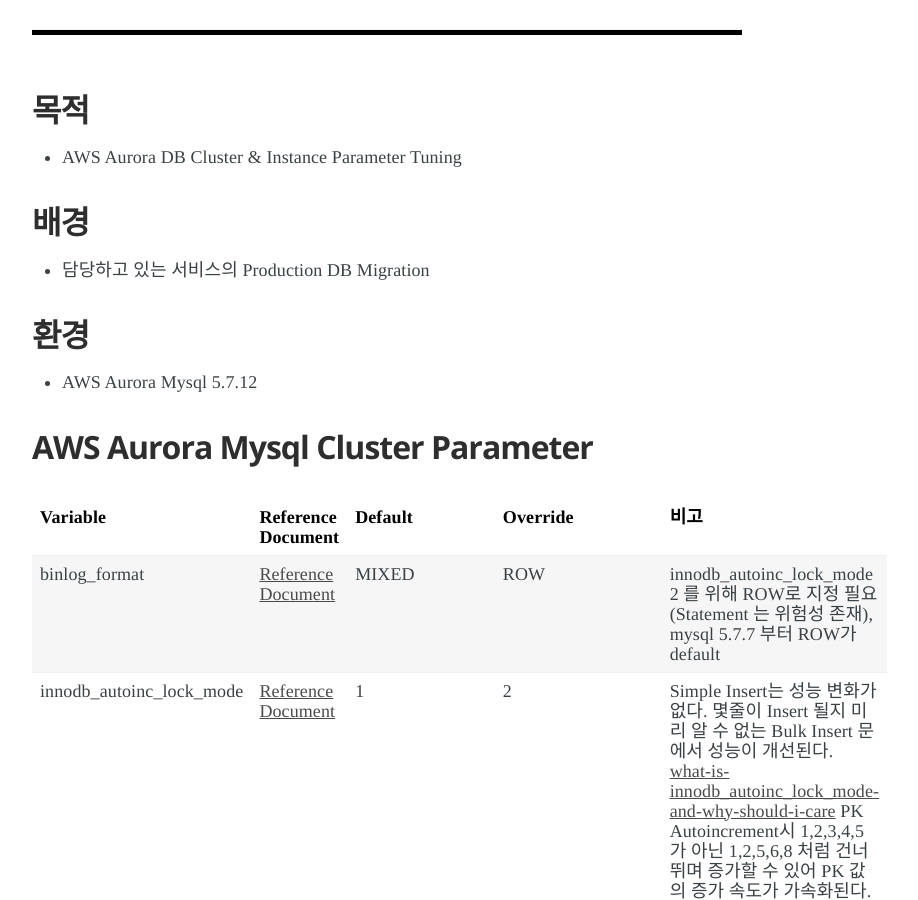
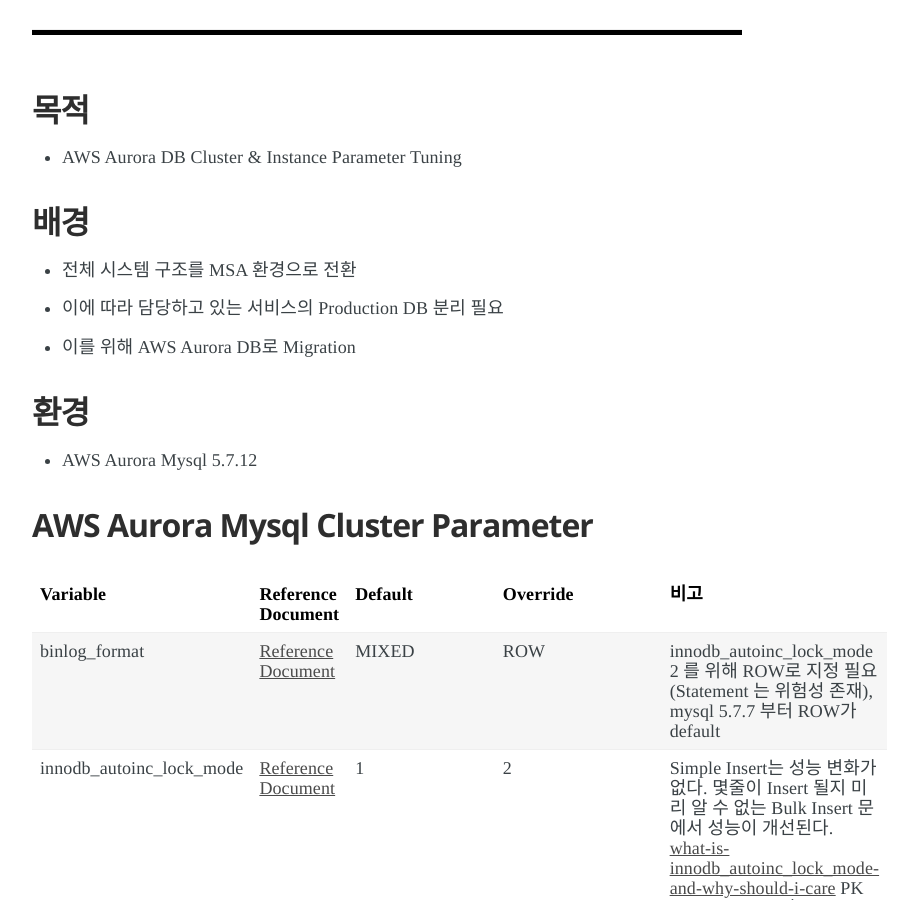
Before and after one commit to pkgonan/pkgonan.github.io, a Jekyll site: the page built from _posts/2019-01-26-aws-aurora-db-parameter-tuning.md, in a window 1280 px wide and 900 px high, scrolled down 651 px. Shown: the whole window, without its empty margins (253-1171 px from the left). Built offline with Jekyll 4.4.1, drawn with Linux system fonts in a browser that asks for light colours; nearby versions of some CDN libraries; some web fonts are replaced.

Commit message:
AWS Aurora DB Cluster & Instance Parameter 튜닝 배경 변경

```diff
--- a/_posts/2019-01-26-aws-aurora-db-parameter-tuning.md
+++ b/_posts/2019-01-26-aws-aurora-db-parameter-tuning.md
@@ -14,7 +14,9 @@
 
 
 ## 배경
-* 담당하고 있는 서비스의 Production DB Migration
+* 전체 시스템 구조를 MSA 환경으로 전환
+* 이에 따라 담당하고 있는 서비스의 Production DB 분리 필요
+* 이를 위해 AWS Aurora DB로 Migration
 
 
 ## 환경
```
